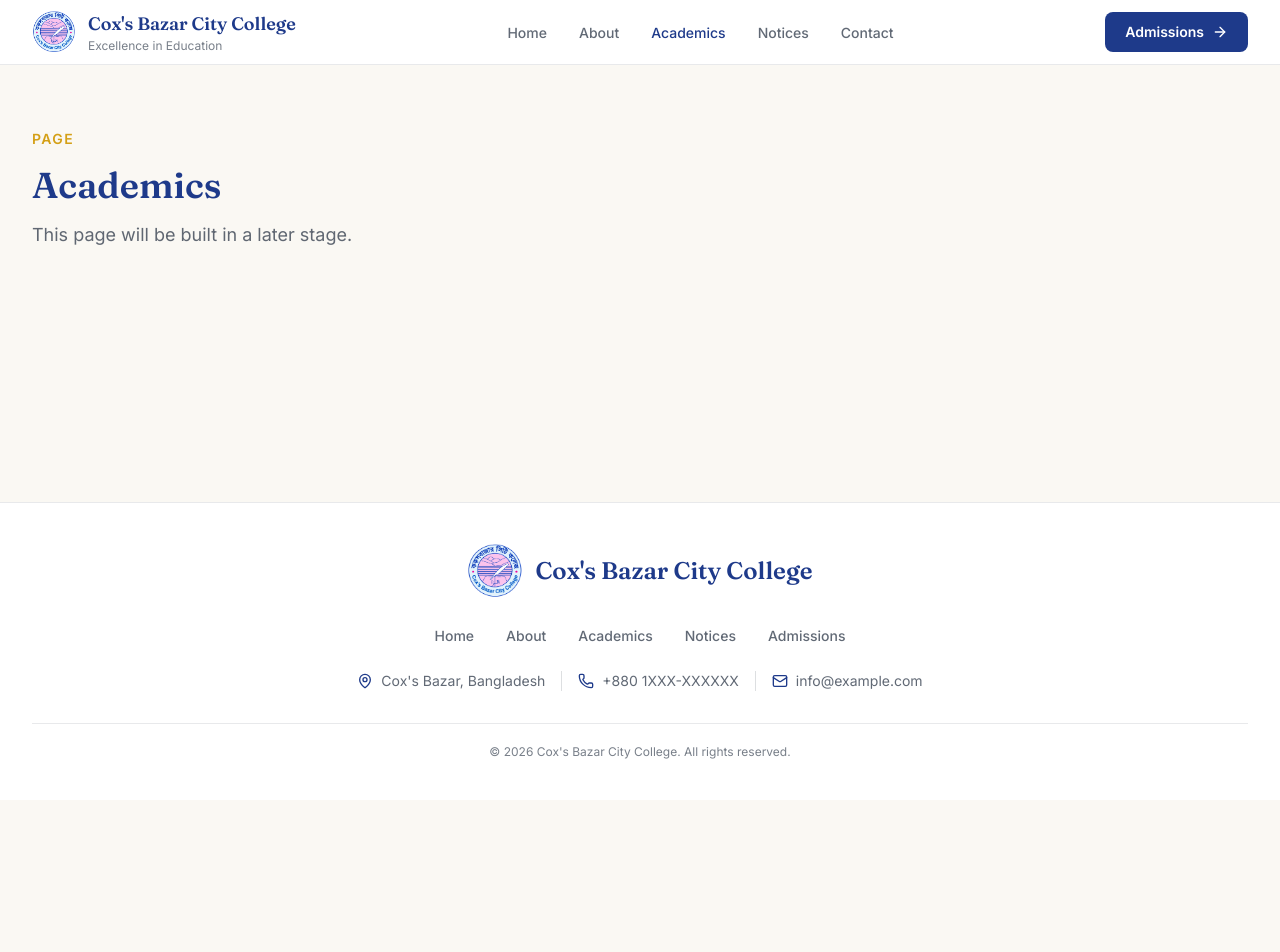
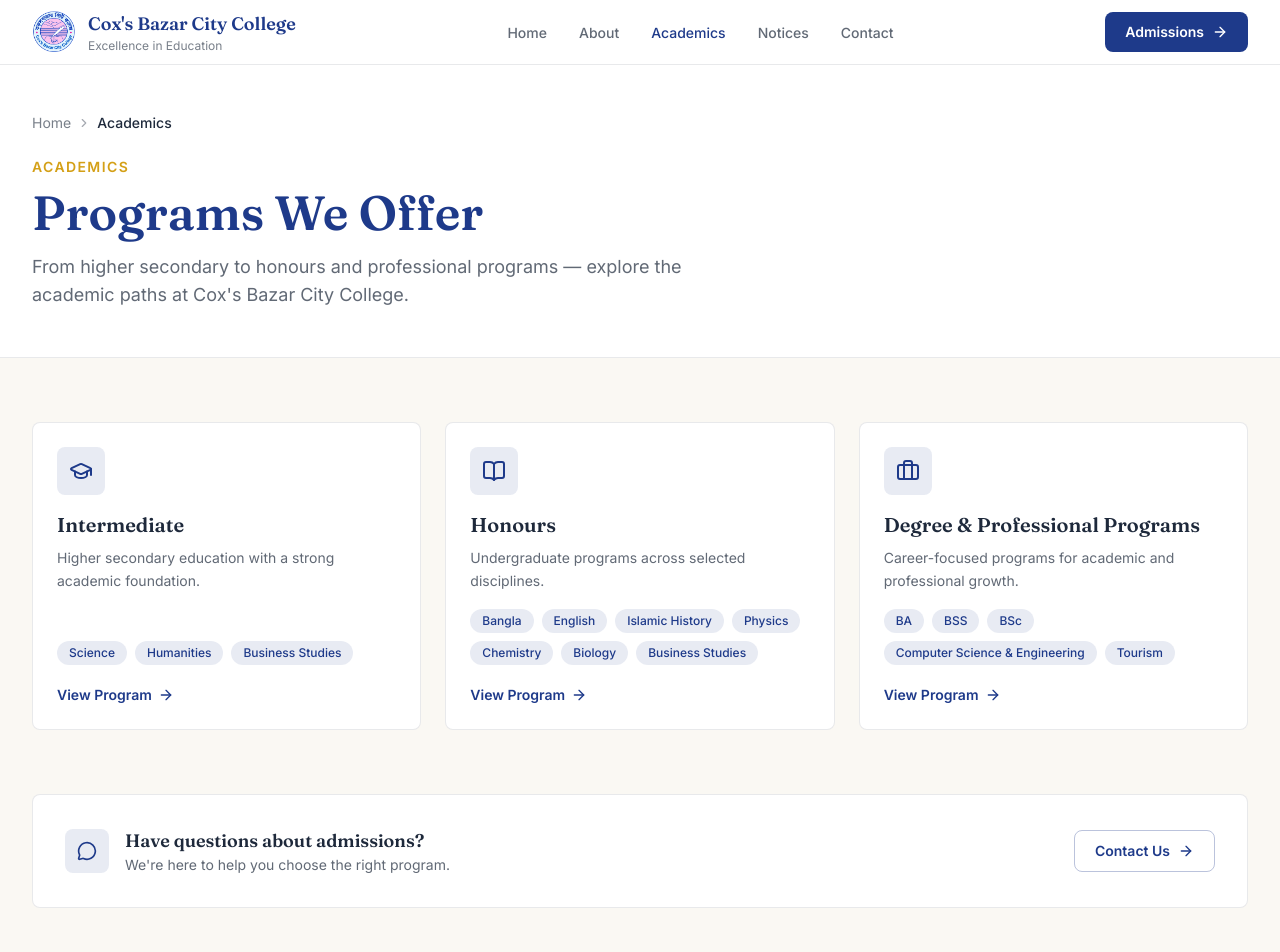
Before and after one commit to moreum-sultanah/college-website, a React (Vite) app: page /academics in a window 1280 px wide. Shown: the top 952 px of the page. Before the commit the page ends 800 px from the top, so only its background shows below. Built offline with nearby package versions, Linux system fonts and the light colour scheme.

Commit message:
feat: academics landing page with program data

```diff
--- a/src/data/programs.js
+++ b/src/data/programs.js
@@ -1,6 +1,9 @@
 
-// Academic programs — placeholder descriptions।
-// Program page-গুলোতে (Phase 13) এই data-ই ব্যবহার হবে।
+
+// Academic programs — তোমার দেওয়া তথ্য + placeholders।
+// ⚠️ যে জিনিসগুলোর পাশে PLACEHOLDER লেখা, সেগুলো college থেকে
+//    যাচাই করে বদলাতে হবে। Subject গুলো add/remove করো এখানেই —
+//    code কোথাও ছোঁয়ার দরকার নেই।
 
 export const programs = [
   {
@@ -8,13 +11,29 @@ export const programs = [
     name: "Intermediate",
     description:
       "Higher secondary education with a strong academic foundation.",
-    icon: "BookOpen",
+    icon: "GraduationCap",
+    groups: [
+      // ⚠️ PLACEHOLDER — আসল group list যাচাই করে ঠিক করো
+      "Science",
+      "Humanities",
+      "Business Studies",
+    ],
   },
   {
     id: "honours",
     name: "Honours",
     description: "Undergraduate programs across selected disciplines.",
-    icon: "GraduationCap",
+    icon: "BookOpen",
+    subjects: [
+      // ⚠️ PLACEHOLDER — আসল subject list যাচাই করে ঠিক করো
+      "Bangla",
+      "English",
+      "Islamic History",
+      "Physics",
+      "Chemistry",
+      "Biology",
+      "Business Studies",
+    ],
   },
   {
     id: "degree",
@@ -22,5 +41,16 @@ export const programs = [
     description:
       "Career-focused programs for academic and professional growth.",
     icon: "Briefcase",
+    degreeSubjects: [
+      // ⚠️ PLACEHOLDER — আসল pass-course list যাচাই করে ঠিক করো
+      "BA",
+      "BSS",
+      "BSc",
+    ],
+    professionalSubjects: [
+      // ✅ তোমার বলা দুটো
+      "Computer Science & Engineering",
+      "Tourism",
+    ],
   },
 ];
--- a/src/pages/Academics.jsx
+++ b/src/pages/Academics.jsx
@@ -1,12 +1,117 @@
 
-import PagePlaceholder from "../components/common/PagePlaceholder";
+
+import { Link } from "react-router-dom";
+import { ArrowRight, MessageCircle } from "lucide-react";
+import PageHeader from "../components/common/PageHeader";
+import {
+  BookOpen,
+  Briefcase,
+  GraduationCap,
+} from "lucide-react";
+import { programs } from "../data/programs";
+
+const iconMap = {
+  GraduationCap: GraduationCap,
+  BookOpen: BookOpen,
+  Briefcase: Briefcase,
+};
+
+function ProgramTags({ tags }) {
+  if (!tags || tags.length === 0) return null;
+
+  return (
+    <div className="mt-4 flex flex-wrap gap-2">
+      {tags.map((tag) => (
+        <span
+          key={tag}
+          className="rounded-full bg-primary/10 px-3 py-1 text-xs font-medium text-primary"
+        >
+          {tag}
+        </span>
+      ))}
+    </div>
+  );
+}
 
 export default function Academics() {
+  const breadcrumbItems = [
+    { label: "Home", to: "/" },
+    { label: "Academics" },
+  ];
+
   return (
-    <PagePlaceholder
-      label="Page"
-      title="Academics"
-      description="This page will be built in a later stage."
-    />
+    <>
+      <PageHeader
+        breadcrumbItems={breadcrumbItems}
+        label="Academics"
+        title="Programs We Offer"
+        description="From higher secondary to honours and professional programs — explore the academic paths at Cox's Bazar City College."
+      />
+
+      {/* Program cards */}
+      <section className="mx-auto max-w-7xl px-4 py-16 sm:px-6 lg:px-8">
+        <div className="grid grid-cols-1 gap-6 md:grid-cols-3">
+          {programs.map((program) => {
+            const Icon = iconMap[program.icon];
+            const tags =
+              program.groups ||
+              program.subjects ||
+              [
+                ...(program.degreeSubjects || []),
+                ...(program.professionalSubjects || []),
+              ];
+
+            return (
+              <Link
+                key={program.id}
+                to={`/academics/${program.id}`}
+                className="group flex flex-col rounded-lg border border-ink/10 bg-white p-6 transition-colors hover:border-primary/30"
+              >
+                <div className="flex h-12 w-12 items-center justify-center rounded-lg bg-primary/10 text-primary">
+                  <Icon className="h-6 w-6" />
+                </div>
+                <h2 className="mt-4 font-heading text-xl font-semibold text-ink group-hover:text-primary">
+                  {program.name}
+                </h2>
+                <p className="mt-2 flex-1 text-sm leading-relaxed text-ink/70">
+                  {program.description}
+                </p>
+                <ProgramTags tags={tags} />
+                <span className="mt-5 inline-flex items-center gap-1.5 text-sm font-semibold text-primary">
+                  View Program
+                  <ArrowRight className="h-4 w-4 transition-transform group-hover:translate-x-1" />
+                </span>
+              </Link>
+            );
+          })}
+        </div>
+      </section>
+
+      {/* CTA strip */}
+      <section className="mx-auto max-w-7xl px-4 pb-16 sm:px-6 lg:px-8">
+        <div className="flex flex-col items-center gap-4 rounded-lg border border-ink/10 bg-white p-6 text-center sm:flex-row sm:justify-between sm:p-8 sm:text-left">
+          <div className="flex items-center gap-4">
+            <div className="flex h-11 w-11 shrink-0 items-center justify-center rounded-lg bg-primary/10">
+              <MessageCircle className="h-5 w-5 text-primary" />
+            </div>
+            <div>
+              <p className="font-heading text-lg font-semibold text-ink">
+                Have questions about admissions?
+              </p>
+              <p className="text-sm text-ink/70">
+                We're here to help you choose the right program.
+              </p>
+            </div>
+          </div>
+          <Link
+            to="/contact"
+            className="inline-flex shrink-0 items-center gap-2 rounded-lg border border-primary/30 px-5 py-2.5 text-sm font-semibold text-primary transition-colors hover:bg-primary/5"
+          >
+            Contact Us
+            <ArrowRight className="h-4 w-4" />
+          </Link>
+        </div>
+      </section>
+    </>
   );
 }
```
